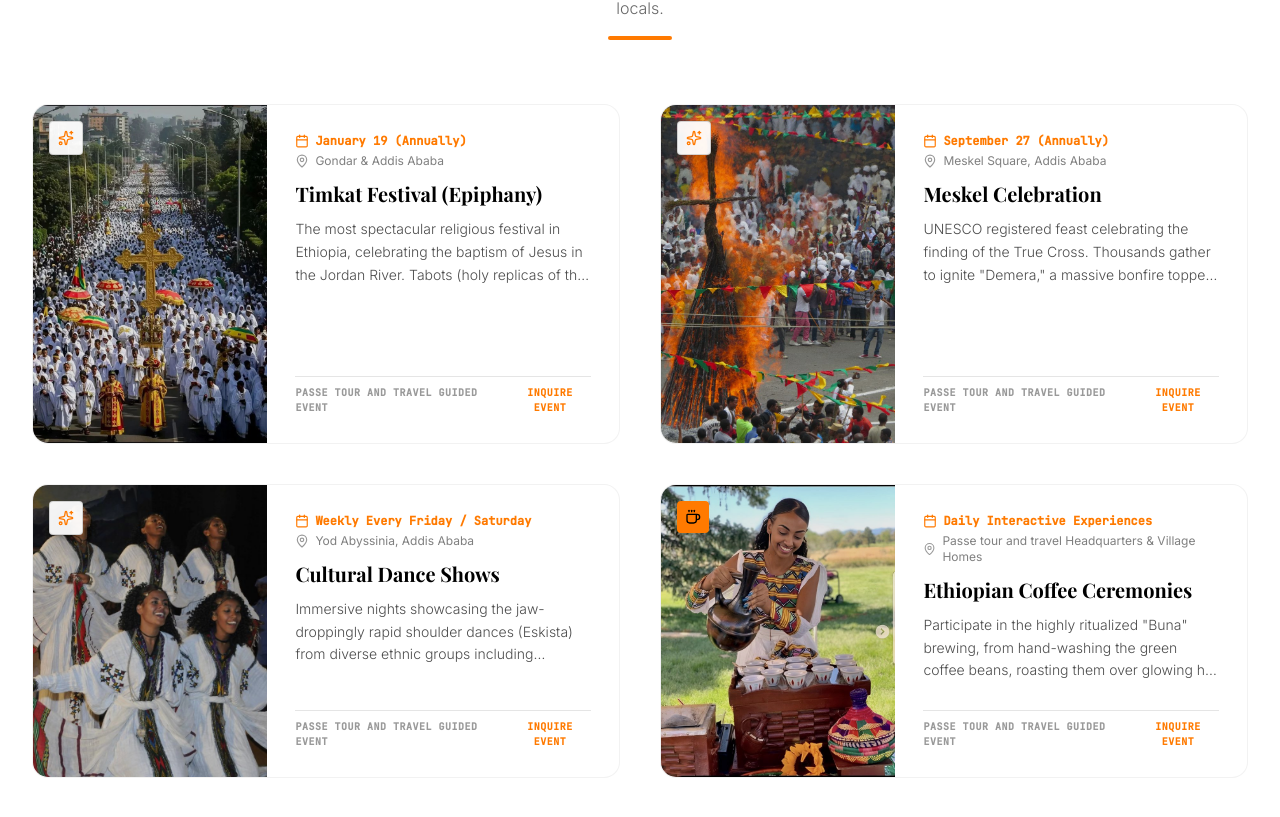
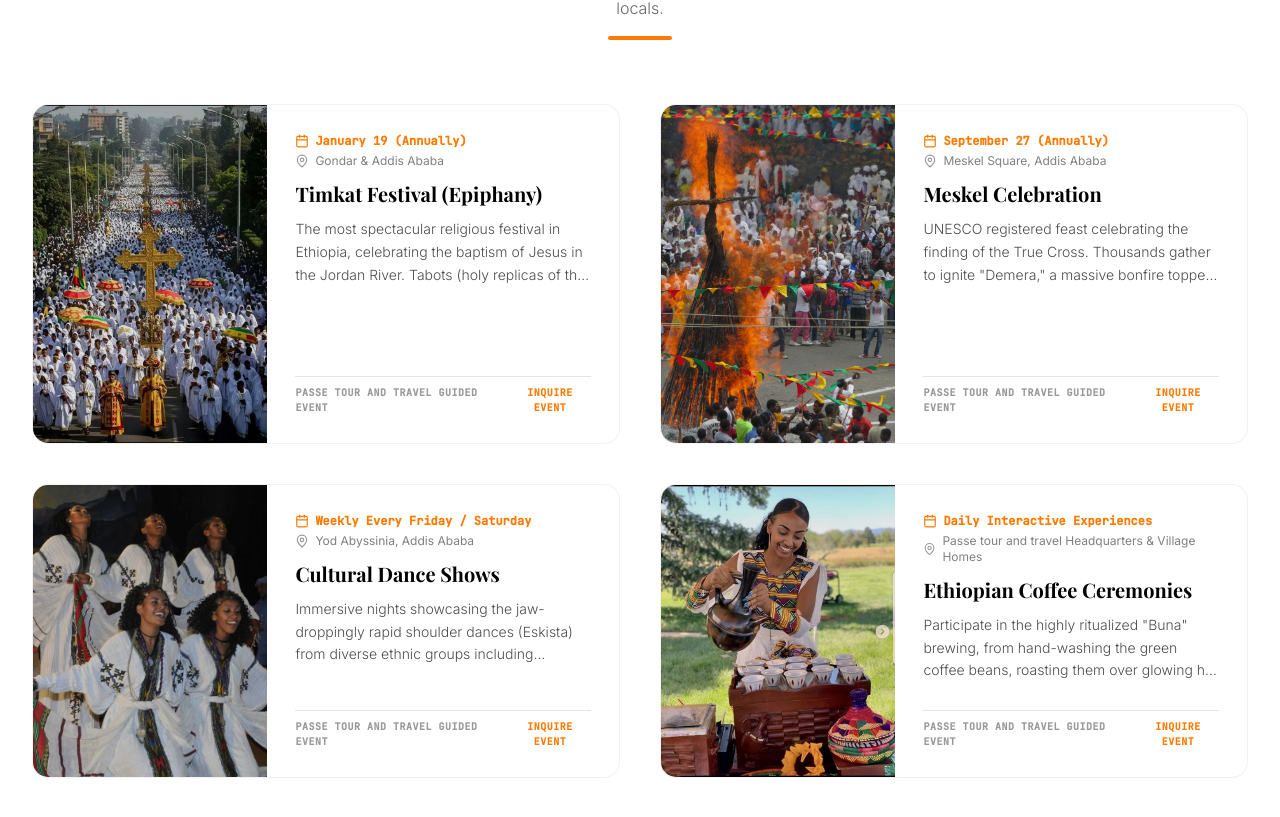
Before and after one commit to Abeselom650/Pase-Tour-and-Travel, a React (Vite) app: page / in a window 1280 px wide. Shown: the part 6920-7737 px from the top of the page. Built offline with nearby package versions, Linux system fonts and the light colour scheme; a web font is replaced by a local one.

Commit message:
Remove icon overlay badge from cultural event card images

```diff
--- a/src/components/Events.tsx
+++ b/src/components/Events.tsx
@@ -1,6 +1,6 @@
 import React from 'react';
 import { EVENTS } from '../data';
-import { Calendar, MapPin, Coffee, Sparkles } from 'lucide-react';
+import { Calendar, MapPin } from 'lucide-react';
 
 export default function Events() {
   return (
@@ -36,19 +36,6 @@ export default function Events() {
                   alt={evt.name}
                   className="w-full h-full object-cover group-hover:scale-105 transition-transform duration-500 filter brightness-90"
                 />
-
-                {/* Visual badge inside image */}
-                <div className="absolute top-4 left-4">
-                  {evt.id === 'coffee-ceremony' ? (
-                    <span className="p-2 rounded-sm bg-primary text-black flex items-center justify-center shadow-lg">
-                      <Coffee className="w-4 h-4 text-black" />
-                    </span>
-                  ) : (
-                    <span className="p-2 rounded-sm bg-white/95 text-black flex items-center justify-center border border-black/15 shadow-lg">
-                      <Sparkles className="w-4 h-4 text-primary" />
-                    </span>
-                  )}
-                </div>
               </div>
 
               {/* Event Details */}
```
